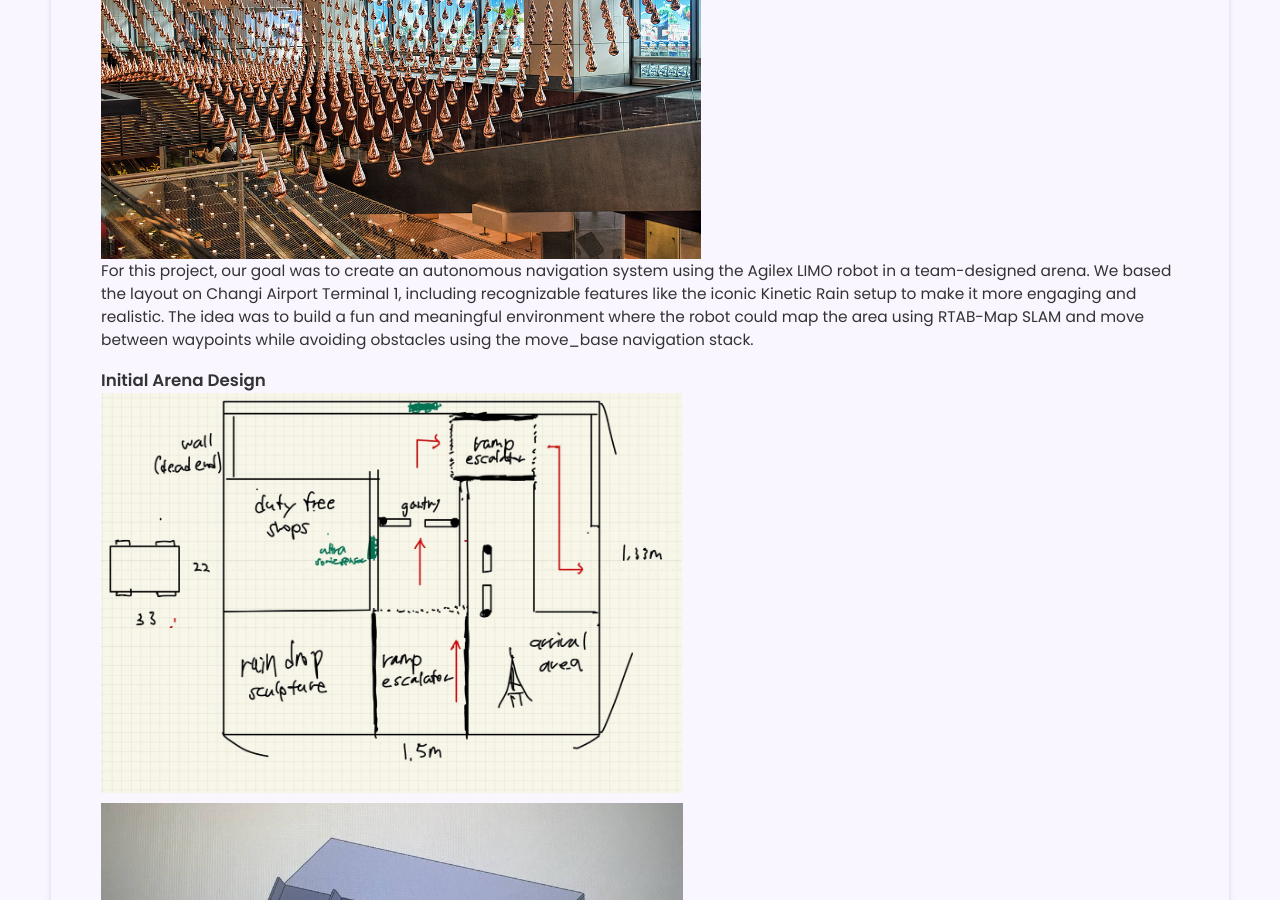
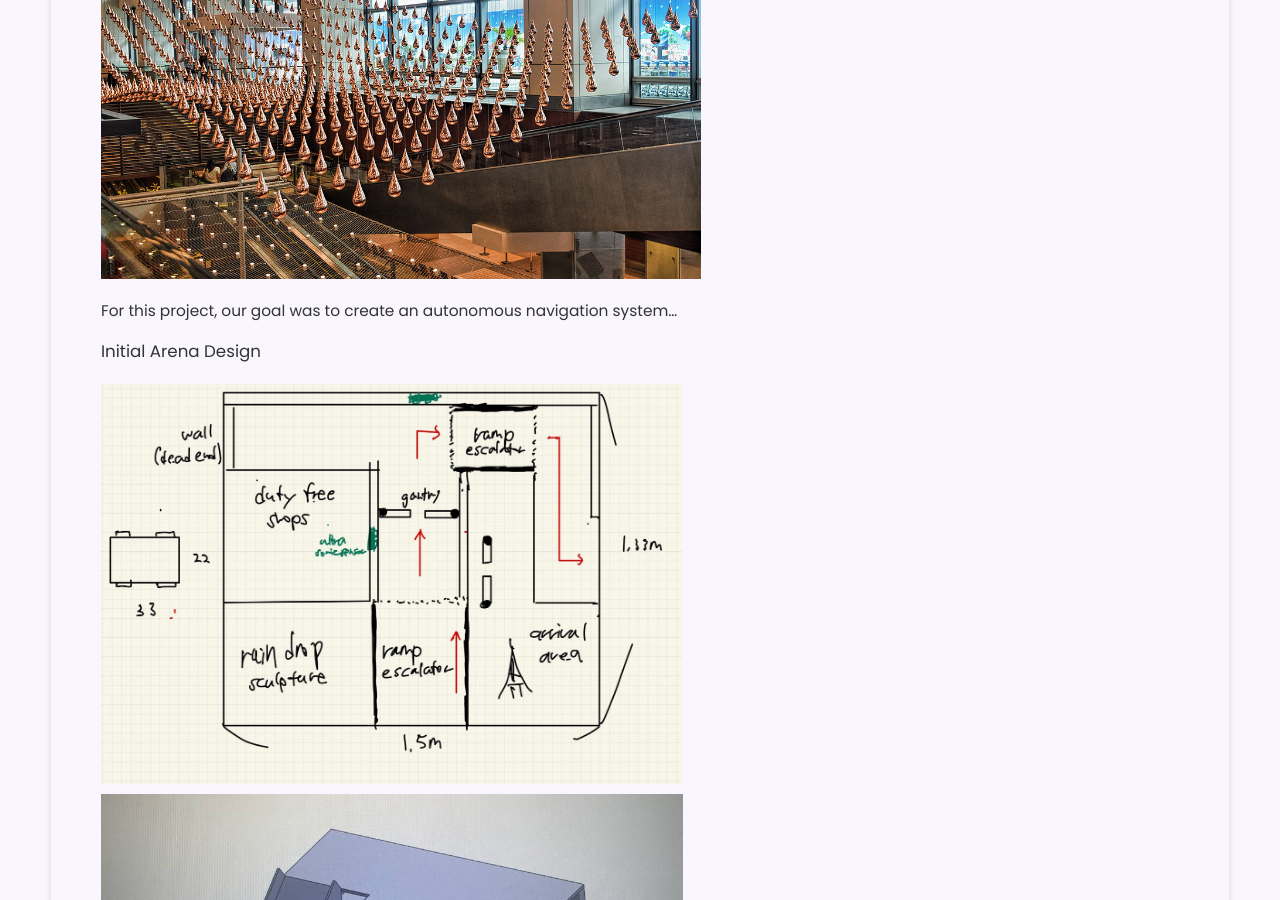
Before and after one commit to Darrshini/darrshini.github.io, a Jekyll site: the page built from _projects/Systems Engineering Project 1/index.md, in a window 1280 px wide and 900 px high, scrolled down 1451 px. Built offline with Jekyll 4.4.1, drawn with Linux system fonts in a browser that asks for light colours.

Commit message:
Update index.md

```diff
--- a/_projects/Systems Engineering Project 1/index.md
+++ b/_projects/Systems Engineering Project 1/index.md
@@ -13,23 +13,31 @@ main-image: /Limo-top-AgileX.webp
 
 ---
 ## Project Overview
-{% include image-gallery.html images="/assets/images/Terminal1.jpg, /assets/images/kinetic_rain.jpg"  height="400" %}
+<div style="display: flex; gap: 20px; flex-wrap: wrap; margin: 20px 0;">
+  {% include image-gallery.html
+     images="/assets/images/Terminal1.jpg, /assets/images/kinetic_rain.jpg"
+     height="400"
+  %}
+</div>
 
-For this project, our goal was to create an autonomous navigation system using the Agilex LIMO robot in a team-designed arena. We based the layout on Changi Airport Terminal 1, including recognizable features like the iconic Kinetic Rain setup to make it more engaging and realistic. The idea was to build a fun and meaningful environment where the robot could map the area using RTAB-Map SLAM and move between waypoints while avoiding obstacles using the move_base navigation stack.
+For this project, our goal was to create an autonomous navigation system...
 
-### **Initial Arena Design**
-{% include image-gallery.html
-   images="/assets/images/Initial_design_plan.jpg, /assets/images/Initial_design_solidworks.jpg"
-   height="400"
-%}
+### Initial Arena Design
+<div style="display: flex; gap: 20px; flex-wrap: wrap; margin: 20px 0;">
+  {% include image-gallery.html
+     images="/assets/images/Initial_design_plan.jpg, /assets/images/Initial_design_solidworks.jpg"
+     height="400"
+  %}
+</div>
 <span style="font-size: 10px">Team-designed testing arena (left) and Designed in Solidworks (right)</span>
 
-
-### **Final Arena Design**
-{% include image-gallery.html
-   images="/assets/images/Final_arena_design_solidworks.jpg, /assets/images/Team7_Arena.jpg"
-   height="400"
-%}
+### Final Arena Design
+<div style="display: flex; gap: 20px; flex-wrap: wrap; margin: 20px 0;">
+  {% include image-gallery.html
+     images="/assets/images/Final_arena_design_solidworks.jpg, /assets/images/Team7_Arena.jpg"
+     height="400"
+  %}
+</div>
 <span style="font-size: 10px">Final design plan in SolidWorks (left) and implemented design (right)</span>
 
 
```
